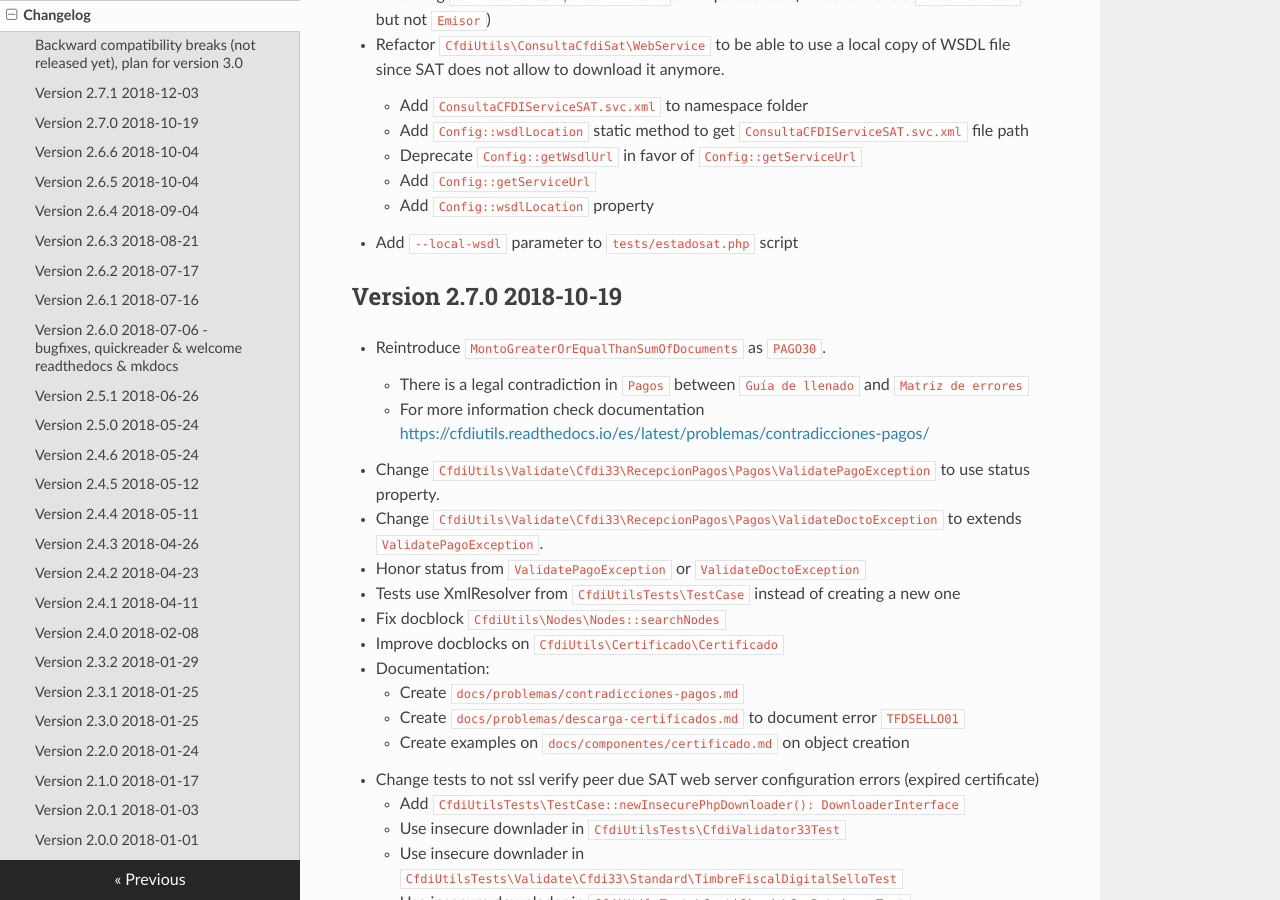
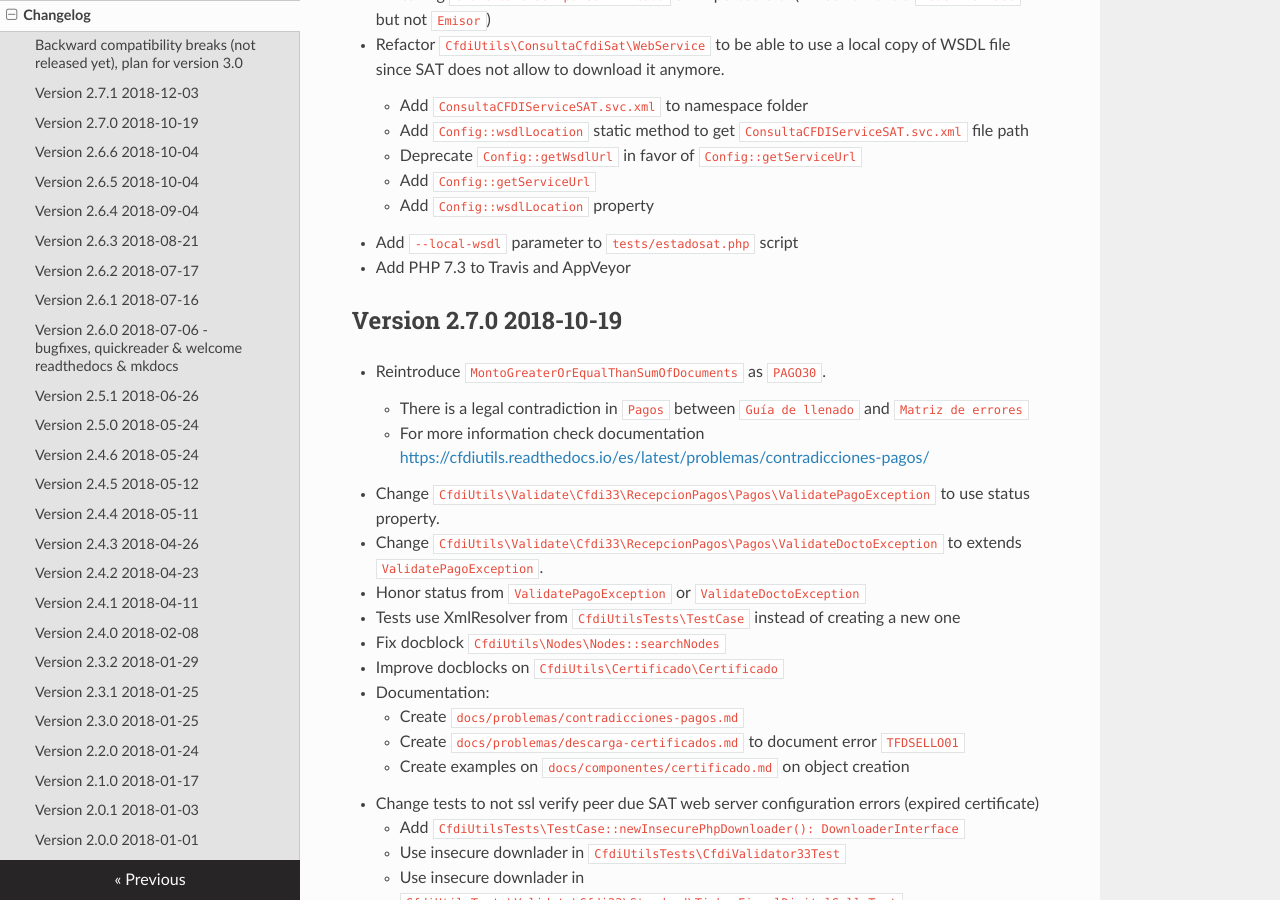
Before and after one commit to eclipxe13/CfdiUtils, an MkDocs documentation site: the page built from docs/CHANGELOG.md, in a window 1280 px wide and 900 px high, scrolled down 754 px. Built offline with MkDocs 1.6.1, drawn with Linux system fonts in a browser that asks for light colours; nearby versions of some CDN libraries; old or Windows-style settings are respelled for this version of MkDocs.

Commit message:
Add PHP 7.3 to build matrix on travis & appveyor

```diff
--- a/.appveyor.yml
+++ b/.appveyor.yml
@@ -17,6 +17,7 @@ environment:
         - php: 7.0
         - php: 7.1
         - php: 7.2
+        - php: 7.3
 
 init:
     - SET PATH=C:\Program Files\OpenSSL;c:\tools\php;C:\tools\composer;%PATH%
--- a/.travis.yml
+++ b/.travis.yml
@@ -5,6 +5,7 @@ php:
   - 7.0
   - 7.1
   - 7.2
+  - 7.3
 
 before_install:
   - nvm install 8
--- a/docs/CHANGELOG.md
+++ b/docs/CHANGELOG.md
@@ -27,6 +27,7 @@
     - Add `Config::getServiceUrl`
     - Add `Config::wsdlLocation` property
 - Add `--local-wsdl` parameter to `tests/estadosat.php` script
+- Add PHP 7.3 to Travis and AppVeyor
 
 
 ## Version 2.7.0 2018-10-19
```
